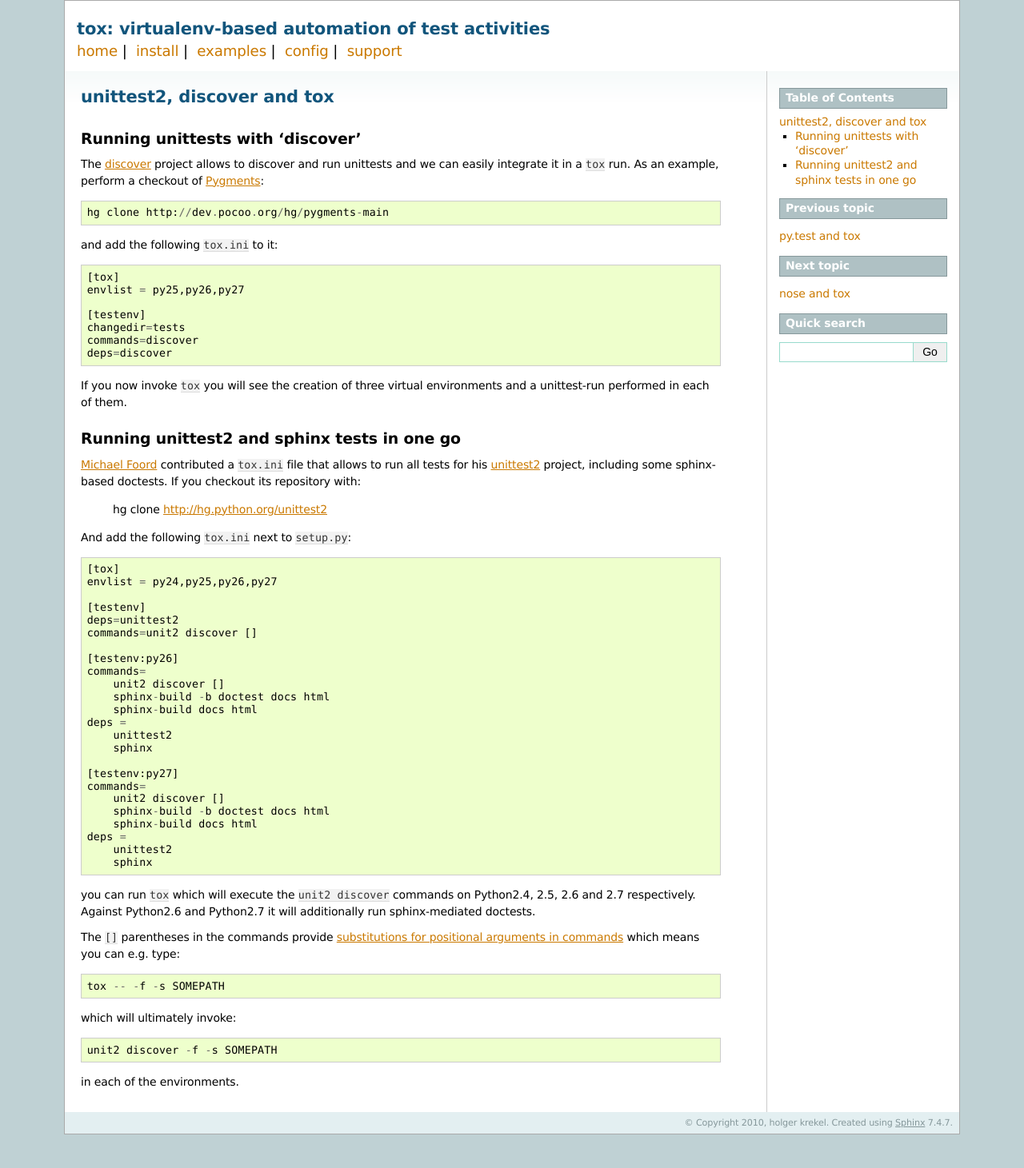
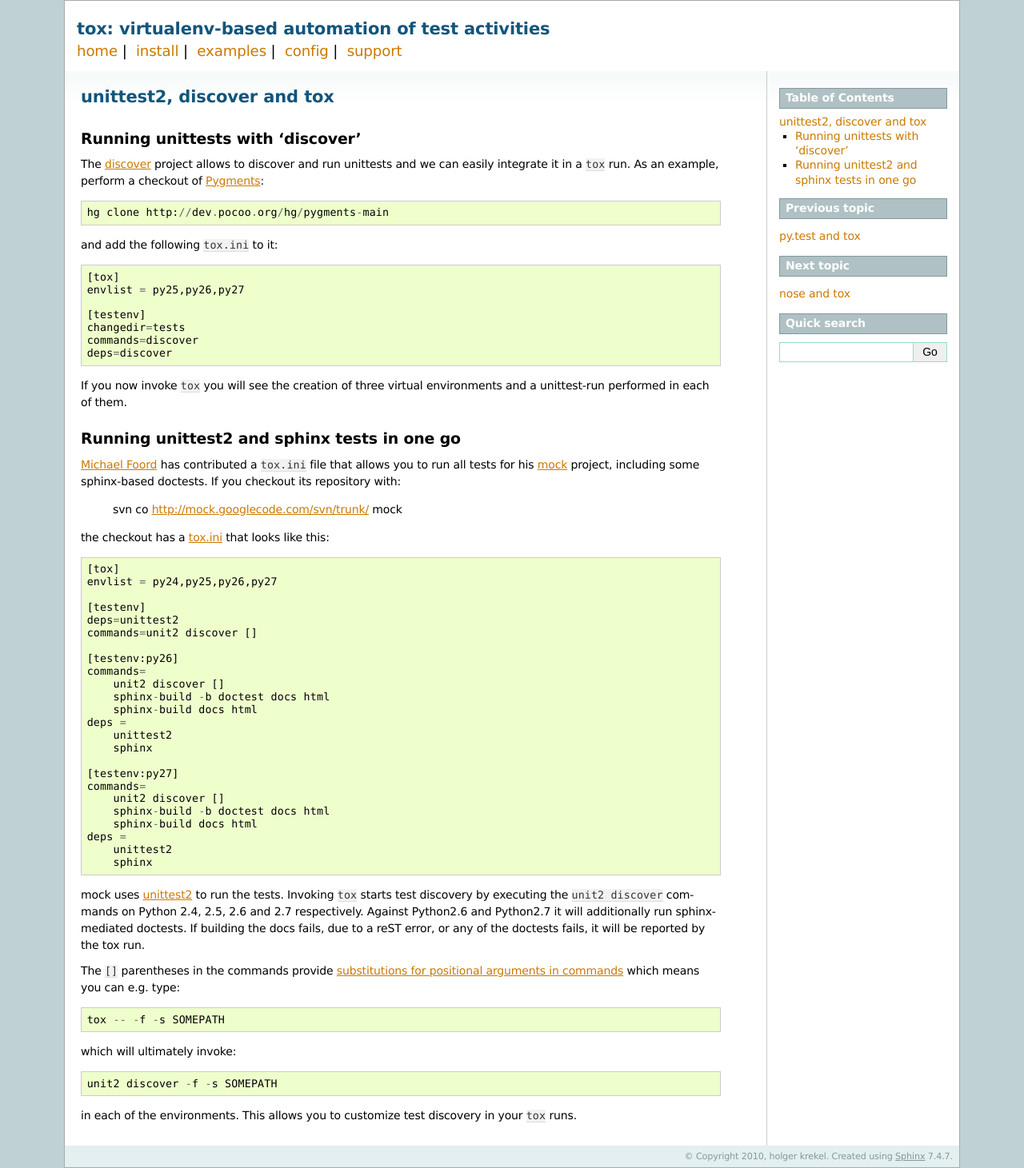
Before and after one commit to msabramo/tox, a Sphinx documentation site: the page built from doc/example/unittest.txt, in a window 1280 px wide. Shown: the whole page at 80% size. Built offline with Sphinx 7.4.7, drawn with Linux system fonts in a browser that asks for light colours; before the commit the page ends 1419 px from its top, so only the background shows below that.

Commit message:
unittest2 integration example updated.

```diff
--- a/doc/example/unittest.txt
+++ b/doc/example/unittest.txt
@@ -31,15 +31,16 @@
 -----------------------------------------------------
 
 .. _`Michael Foord`: http://www.voidspace.org.uk/
+.. _tox.ini: http://code.google.com/p/mock/source/browse/trunk/tox.ini
 
-`Michael Foord`_ contributed a ``tox.ini`` file that
-allows to run all tests for his `unittest2`_ project,
+`Michael Foord`_ has contributed a ``tox.ini`` file that
+allows you to run all tests for his mock_ project,
 including some sphinx-based doctests.  If you checkout
 its repository with:
 
-    hg clone http://hg.python.org/unittest2
+    svn co http://mock.googlecode.com/svn/trunk/ mock
 
-And add the following ``tox.ini`` next to ``setup.py``::
+the checkout has a tox.ini_ that looks like this::
 
     [tox]
     envlist = py24,py25,py26,py27
@@ -66,10 +67,12 @@
         unittest2
         sphinx
 
-you can run ``tox`` which will execute the ``unit2 discover``
-commands on Python2.4, 2.5, 2.6 and 2.7 respectively.  Against
+mock uses unittest2_ to run the tests. Invoking ``tox`` starts test
+discovery by executing the ``unit2 discover``
+commands on Python 2.4, 2.5, 2.6 and 2.7 respectively.  Against
 Python2.6 and Python2.7 it will additionally run sphinx-mediated
-doctests.
+doctests. If building the docs fails, due to a reST error, or
+any of the doctests fails, it will be reported by the tox run.
 
 The ``[]`` parentheses in the commands provide :ref:`positional substitution` which means
 you can e.g. type::
@@ -80,6 +83,7 @@
 
     unit2 discover -f -s SOMEPATH
 
-in each of the environments.
+in each of the environments. This allows you to customize test discovery
+in your ``tox`` runs.
 
 .. include:: ../links.txt
--- a/doc/links.txt
+++ b/doc/links.txt
@@ -16,3 +16,4 @@
 .. _sphinx: http://pypi.python.org/pypi/Sphinx
 .. _discover: http://pypi.python.org/pypi/discover
 .. _unittest2: http://pypi.python.org/pypi/unittest2
+.. _mock: http://pypi.python.org/pypi/mock/
```
